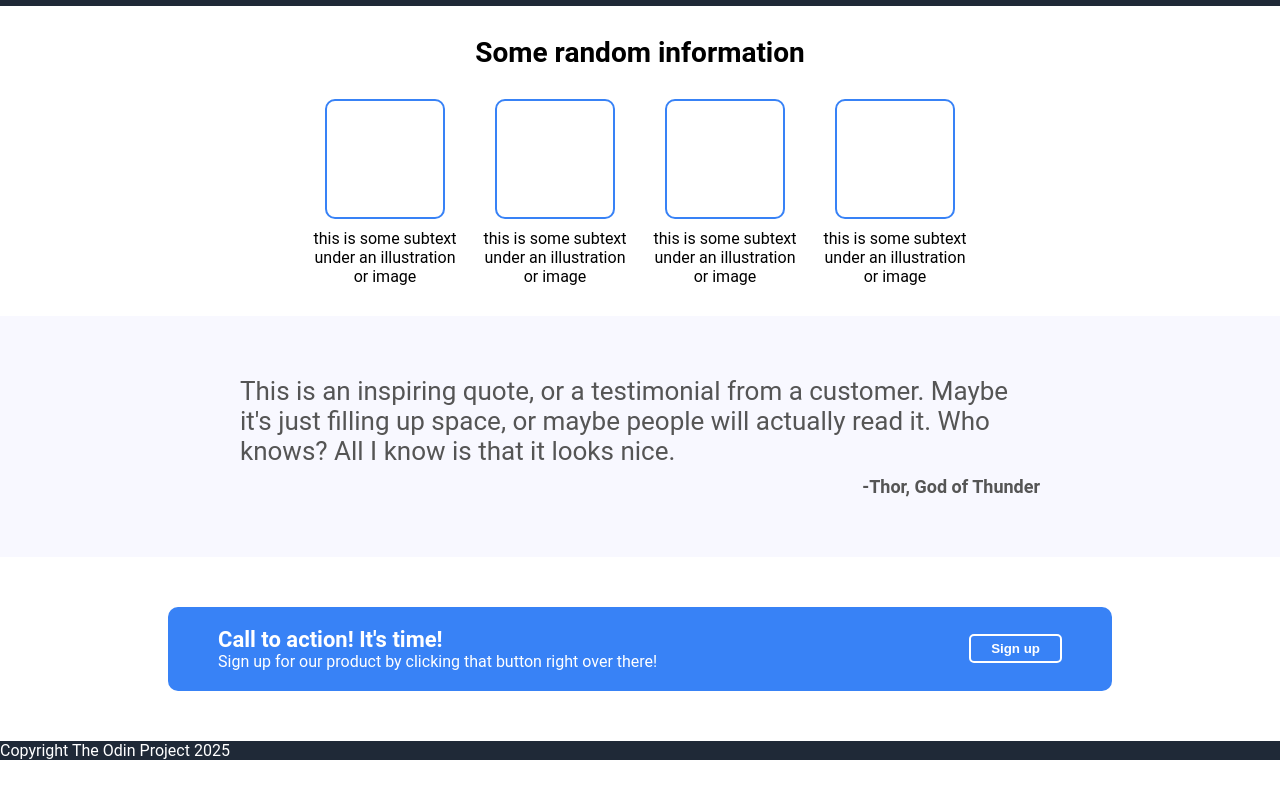
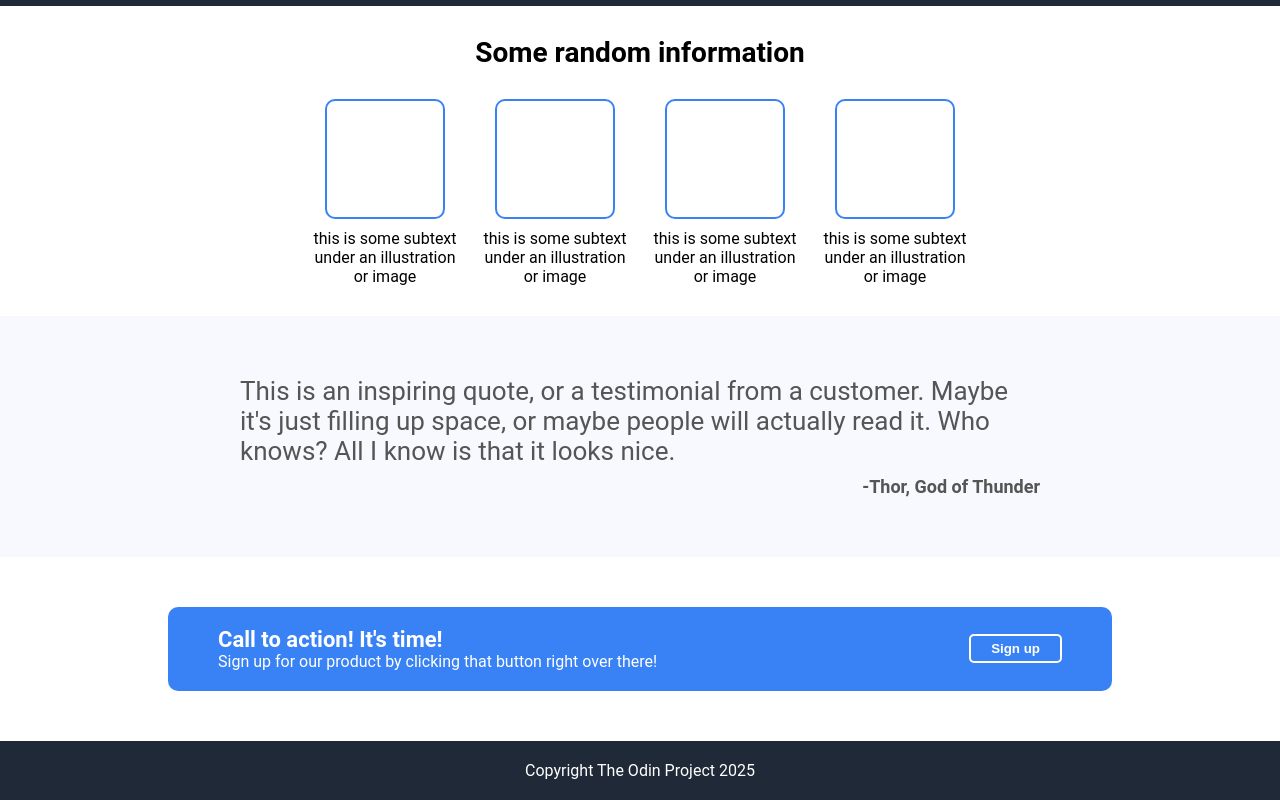
Before and after one commit to luiwebdev/landing-page, a plain HTML site: page index.html in a window 1280 px wide. Shown: the part 431-1231 px from the top of the page. Before the commit the page ends 1191 px from the top, so only its background shows below. Drawn offline with Linux system fonts and the light colour scheme.

Commit message:
Add styles to footer

```diff
--- a/style.css
+++ b/style.css
@@ -188,3 +188,10 @@ a {
     border-radius: 5px;
     font-weight: bold;
 }
+
+/* FOOTER */
+
+.footer {
+    padding: 20px;
+    text-align: center;
+}
```
